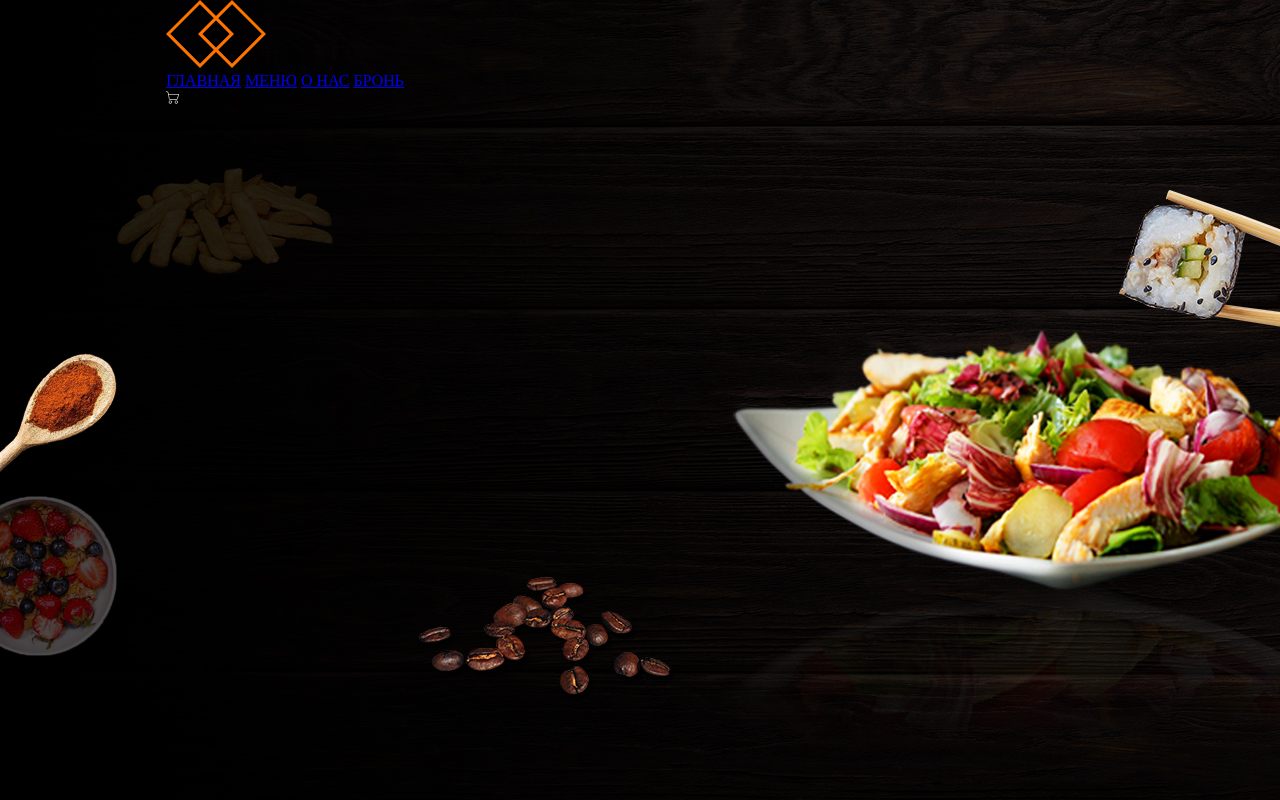
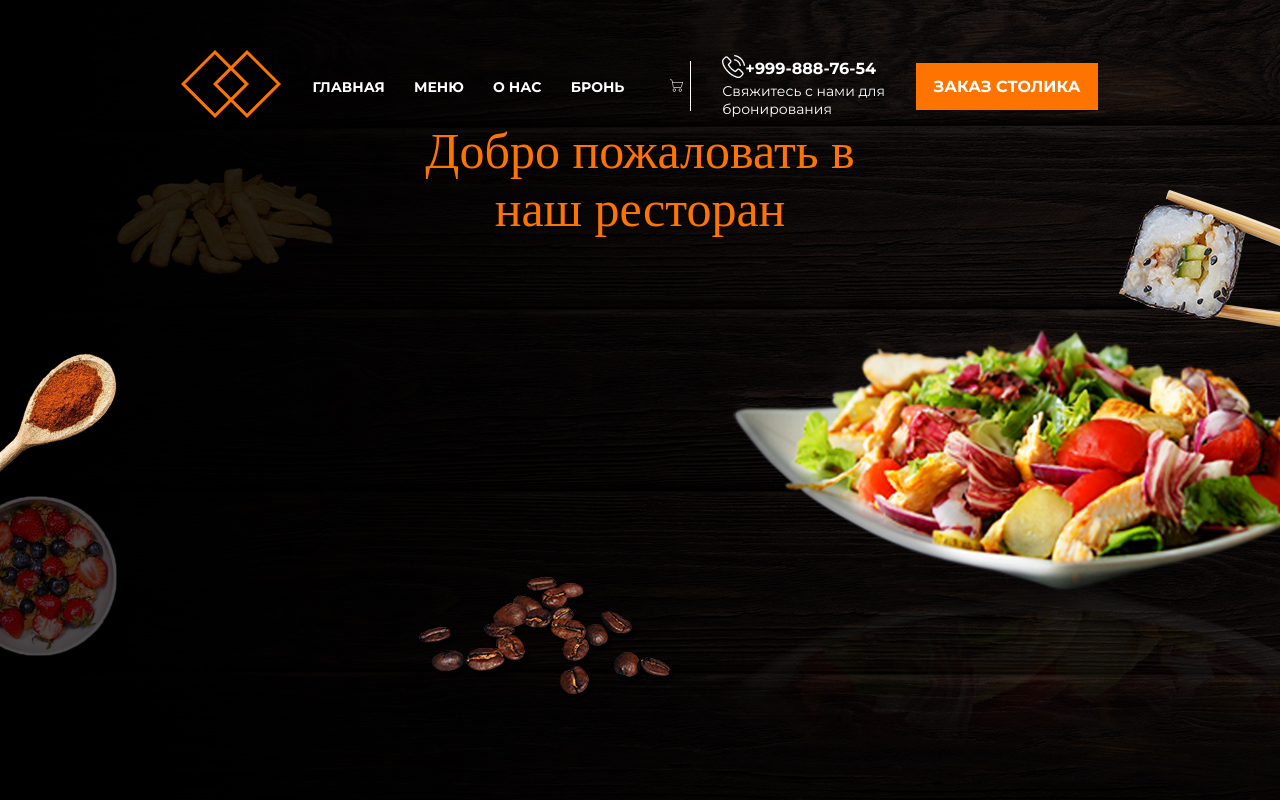
Before and after one commit to CodeX115/SiteFood, a plain HTML site: page index.html in a window 1280 px wide. Drawn offline with Linux system fonts and the light colour scheme.

Commit message:
FoodSite

```diff
--- a/index.html
+++ b/index.html
@@ -3,6 +3,10 @@
 	<head>
 		<meta charset="UTF-8" />
 		<link rel="stylesheet" href="style.css" />
+		<link rel="preconnect" href="https://fonts.googleapis.com">
+		<link rel="preconnect" href="https://fonts.gstatic.com"
+		crossorigin>
+		<link href="https://fonts.googleapis.com/css2?family=Montserrat:wght@400;700&display=swap" rel="stylesheet">
 		<title>Ресторан</title>
 	</head>
 	<body>
@@ -14,20 +18,51 @@
 					</div>
 
 					<div class="nav">
-						<a href="@">ГЛАВНАЯ</a>
-						<a href="@">МЕНЮ</a>
-						<a href="@">О НАС</a>
-						<a href="@">БРОНЬ    </a>
+						<a class="nav-item" href="@">ГЛАВНАЯ</a>
+						<a class="nav-item" href="@">МЕНЮ</a>
+						<a class="nav-item" href="@">О НАС</a>
+						<a class="nav-item" href="@">БРОНЬ</a>
 					</div>
+
 					<div class="cart">
 						<a href="#">
-							<img src="cart.png" alt="" />
+							<img class="cart-img" src="cart.png" alt="">
 						</a>
 					</div>
 
-					<div class="phone"><div class="number"<a href="#"+999-888-76-54</div>
+					<div class="phone">
+
+						<div class="phone-holder">
+							<div class="phone-img">
+								<img src="phone.png" alt="">
+							</div>
+
+							<div class="number"><a class="num" href="#">+999-888-76-54</a></div>
+						</div>
+
+						<div class="phone-text">
+							Свяжитесь с нами для <br> бронирования
+						</div>
+					</div>
+
+					<div class="btn">
+						<a class="button" href="#">ЗАКАЗ СТОЛИКА</a>
+					</div>
 				</div>
 			</div>
+
+			<div class="header-down">
+
+				<div class="header-title">
+					Добро пожаловать в
+
+					<div class="header-subtitle">
+						наш ресторан
+					</div>
+				</div>
+			</div>
+
 		</div>
+
 	</body>
 </html>
--- a/style.css
+++ b/style.css
@@ -1,5 +1,7 @@
 body {
 	margin: 0;
+	font-family: 'Montserrat', sans-serif;
+
 }
 
 .container {
@@ -12,3 +14,93 @@ body {
 	background-repeat: no-repeat;
 	background-size: cover;
 }
+
+.header-line {
+	padding-top: 50px;
+	display: flex;
+	align-items: center;
+	justify-content: space-around;
+}
+
+.nav-item {
+	color: #fff;
+	text-decoration: none;
+	font-weight: 700;
+	font-size: 14px;
+
+	margin-right: 25px;
+
+	transition: color 0.3s linear;
+}
+
+.nav-item:hover {
+	color: #d81d;
+}
+
+.cart {
+position: relative;
+
+	border-right: 1px solid #FFFFFF;
+	padding-right: 10px;
+	height: 50px;
+
+}
+
+.cart-img {
+	position: absolute;
+	top: 18px;
+	right: 7px;
+
+}
+
+.num {
+	color: #fff;
+	text-decoration: none;
+	font-weight: 700;
+
+	transition: color 0.3s linear;
+}
+
+.num:hover {
+	color: #FF7400;
+}
+
+.phone-text {
+	font-size: 14px;
+	font-weight: 400;
+	color: #fff;
+}
+
+.phone-holder {
+	display: flex;
+	align-items: center;
+}
+
+.button {
+	background-color: #FF7400;
+	color: #fff;
+	text-decoration: none;
+	padding: 14px 18px;
+	font-weight: 700;
+
+	transition: background-color 0.2s linear;
+}
+
+.button:hover {
+
+	background-color: #94480a;
+}
+
+.header-title {
+
+	color: #FF7400;
+	font-family: 'Tinos', serif;
+	font-size: 50px;
+	font-weight: 400;
+
+	text-align: center;
+}
+
+.header-subtitle{
+	color: #FF7400;
+}
```
Also changed, not shown: btn1.png (added).
